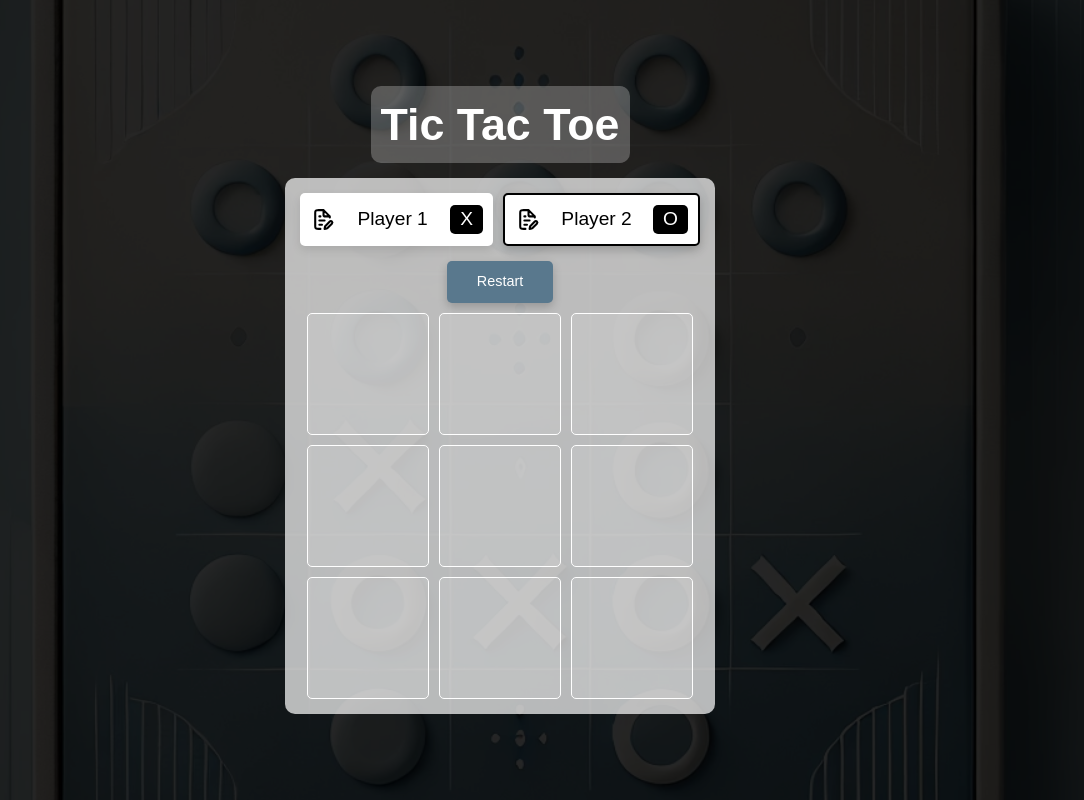
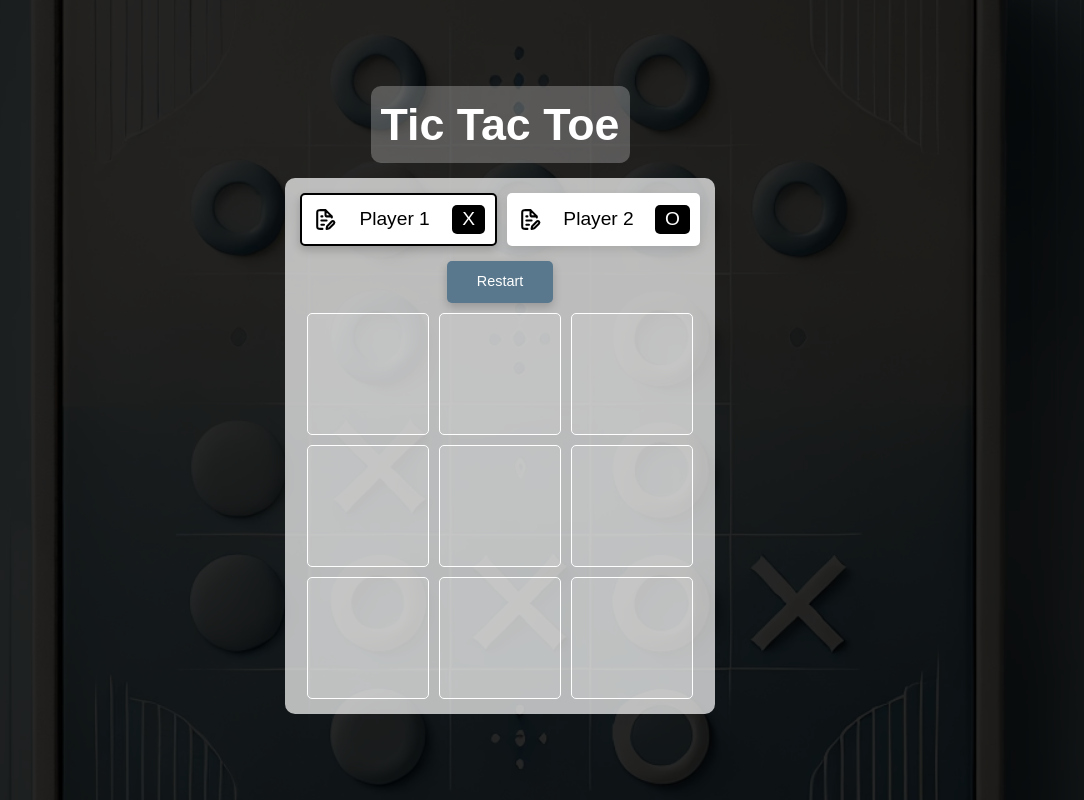
Before and after one commit to Guilherme-N-Sa/tictactoe, a React (Create React App) app: page / in a window 1280 px wide. Shown: the whole page, without its empty margins (140-1224 px from the left). Built offline with nearby package versions, Linux system fonts and the light colour scheme.

Commit message:
Add WinningModal component to display game winner

```diff
--- a/src/App.tsx
+++ b/src/App.tsx
@@ -9,6 +9,7 @@ import { ILog } from "./components/game-board/Types";
 import { initialBoard, initialPlayers } from "./constants";
 import checkWinner from "./utils/CheckWinner";
 import Dimmer from "./components/Dimmer";
+import WinningModal from "./components/winning-modal/WinningModal";
 
 const Wrapper = styled.div`
   background-image: url("bg.webp");
@@ -48,10 +49,8 @@ function App() {
 
   const board = initialBoard.map((row) => [...row]);
 
-  // Determine the active player based on the log
-  let activePlayer = log.length === 0 || log[log.length - 1].player === "X" ? "O" : "X";
+  let activePlayer = log.length === 0 || log[log.length - 1].player === "O" ? "X" : "O";
 
-  // Update the board based on the log
   log.forEach(({ player, position }) => {
     board[position[0]][position[1]] = players[player].symbol;
   });
@@ -71,6 +70,7 @@ function App() {
         <ButtonContainer setLog={setLog} />
         <GameBoard board={board} log={log} setLog={setLog} />
       </GameZone>
+      {winner && <WinningModal winner={winner} players={players} />}
     </Wrapper>
   );
 }
```
